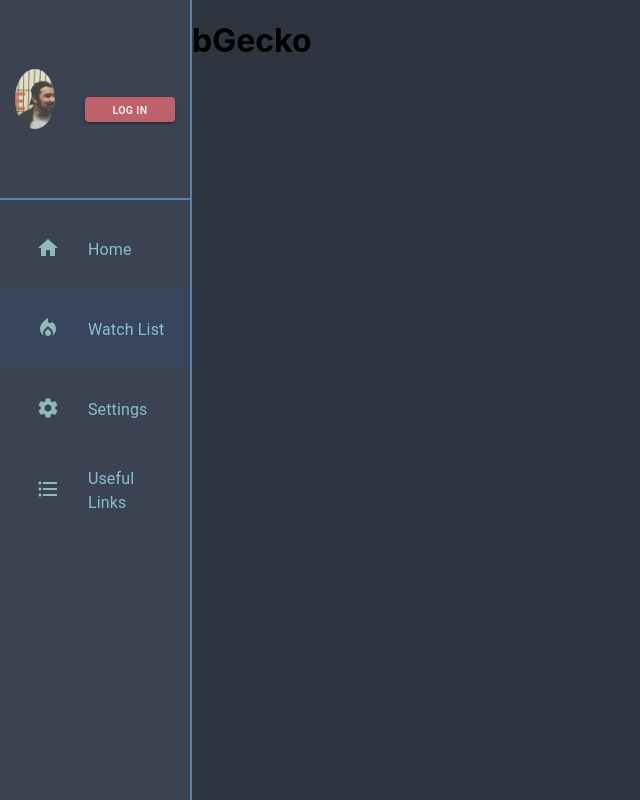
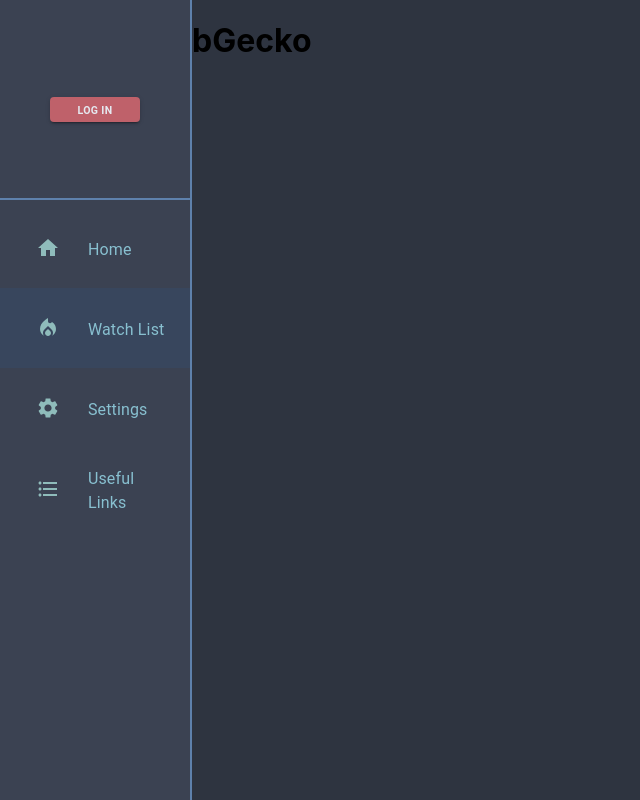
Before and after one commit to brandontor/bgecko, a Next.js app: page /home in a window 1280 px wide. Shown: the whole page, without its empty margins (0-640 px from the left). Built offline with nearby package versions, Linux system fonts and the light colour scheme; no server answers.

Commit message:
added additional functionality to sidebarframe

```diff
--- a/components/SidebarFrame.js
+++ b/components/SidebarFrame.js
@@ -27,7 +27,7 @@ function SidebarFrame() {
 
     return (
         <div className={style.sideBarFrame}>
-            <Avatar src="/IMG-0750.jpg" style={avatarStyles}/>
+            {user == null ? undefined : <Avatar src={user.photoURL} style={avatarStyles}/>}
             <div className={style.frameText}>
                 <h3 className={style.h3}>{
                     user == null ? undefined : user.displayName
--- a/lib/auth.js
+++ b/lib/auth.js
@@ -7,7 +7,7 @@ const googleProvider = new GoogleAuthProvider();
 export const googleSignIn = async () => {
   await signInWithPopup(auth, googleProvider)
     .then((user) => {
-      console.log(user);
+      console.log(auth);
     })
     .catch((error) => {
       console.error(error);
```
